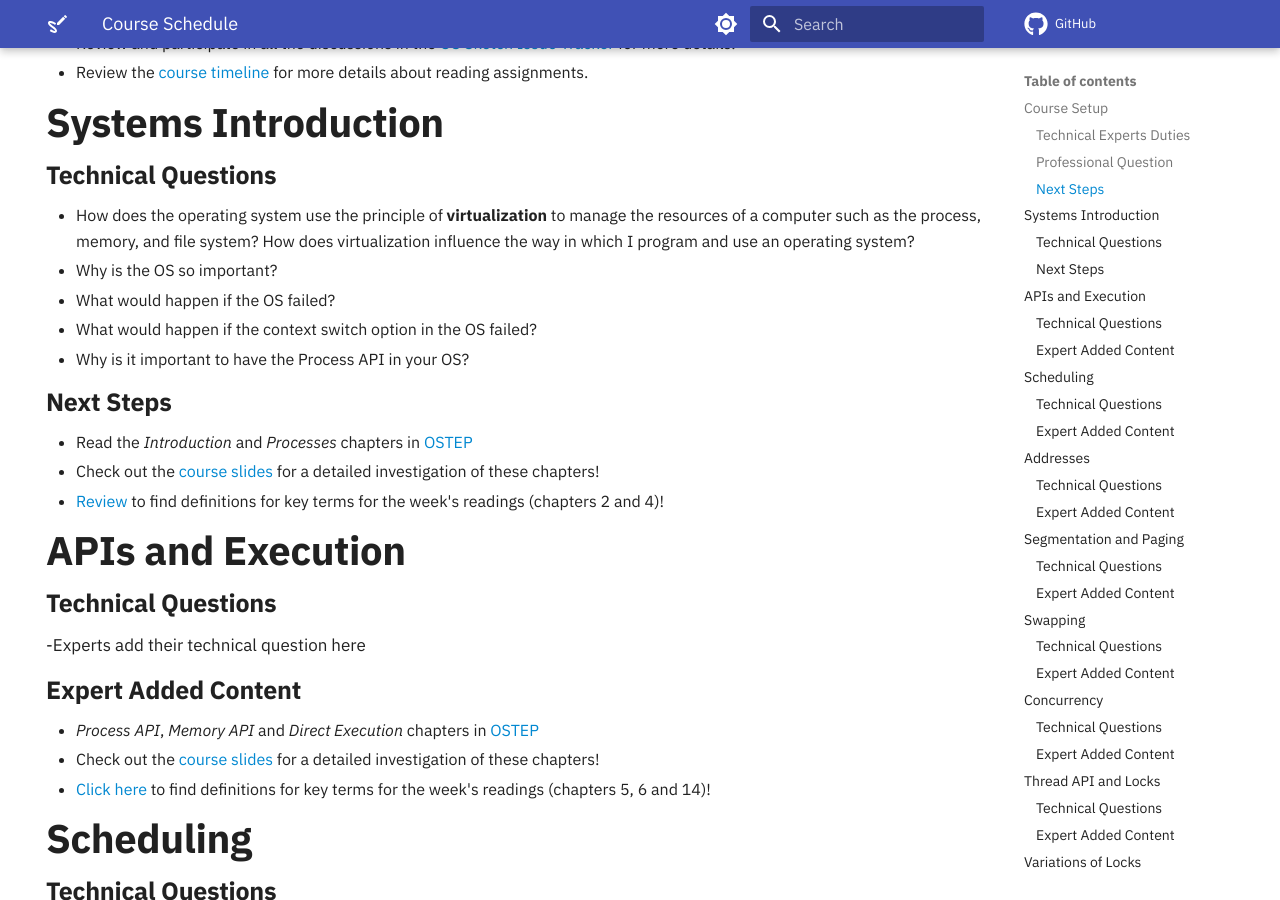
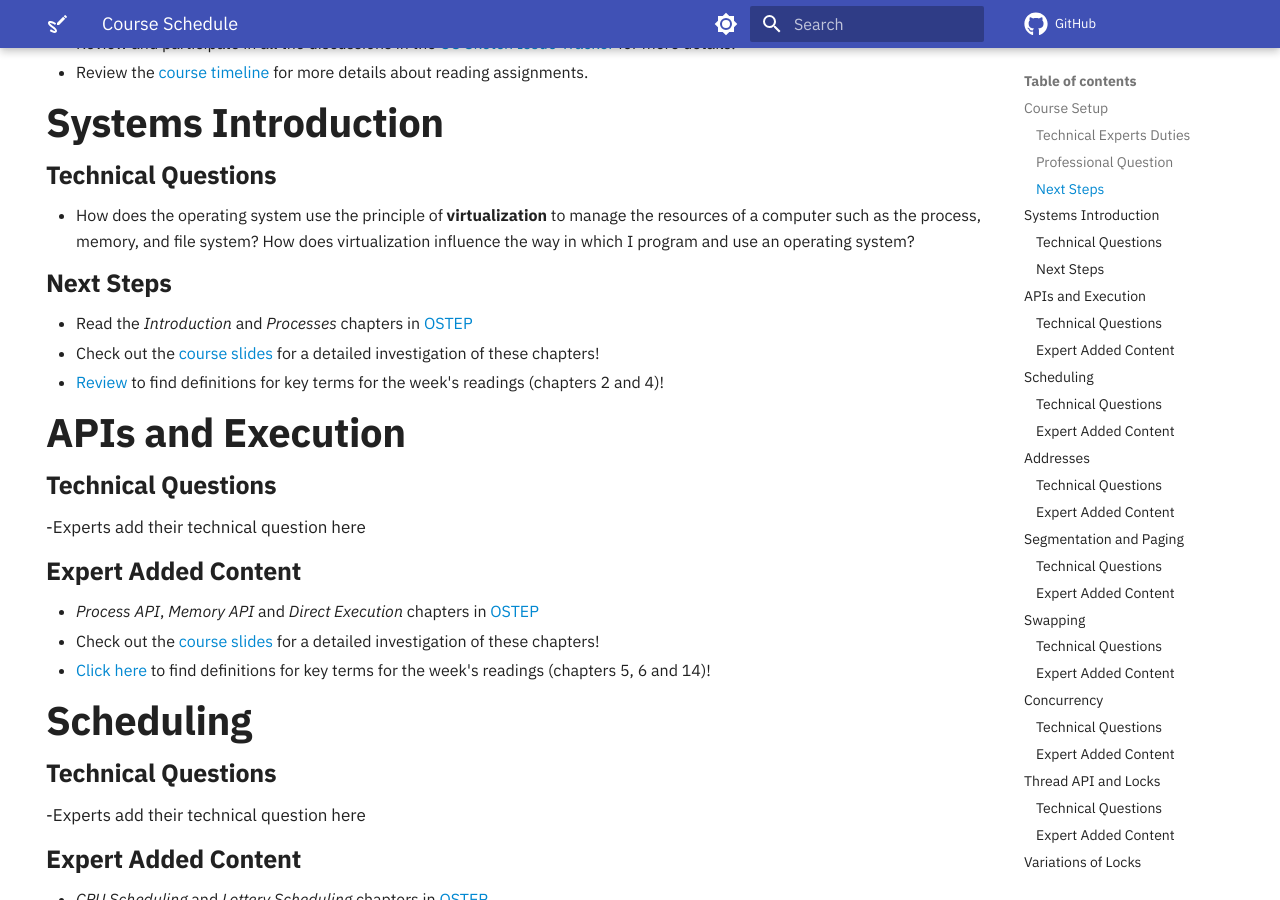
Before and after one commit to OS-Sketch/www.os-sketch.com, an MkDocs documentation site: the page built from docs/operating-systems/schedule.md, in a window 1280 px wide and 900 px high, scrolled down 625 px. Built offline with MkDocs 1.6.1 and Material for MkDocs 9.7.7, drawn with Linux system fonts in a browser that asks for light colours; comment, search, counter and statistics services are not loaded.

Commit message:
fix: Delete the extra questions for second module in schedule.

```diff
--- a/docs/operating-systems/schedule.md
+++ b/docs/operating-systems/schedule.md
@@ -36,10 +36,6 @@ hide:
   manage the resources of a computer such as the process, memory, and file
   system? How does virtualization influence the way in which I program and use
   an operating system?
-- Why is the OS so important?
-- What would happen if the OS failed?
-- What would happen if the context switch option in the OS failed?
-- Why is it important to have the Process API in your OS?
 
 ### Next Steps
 
```
